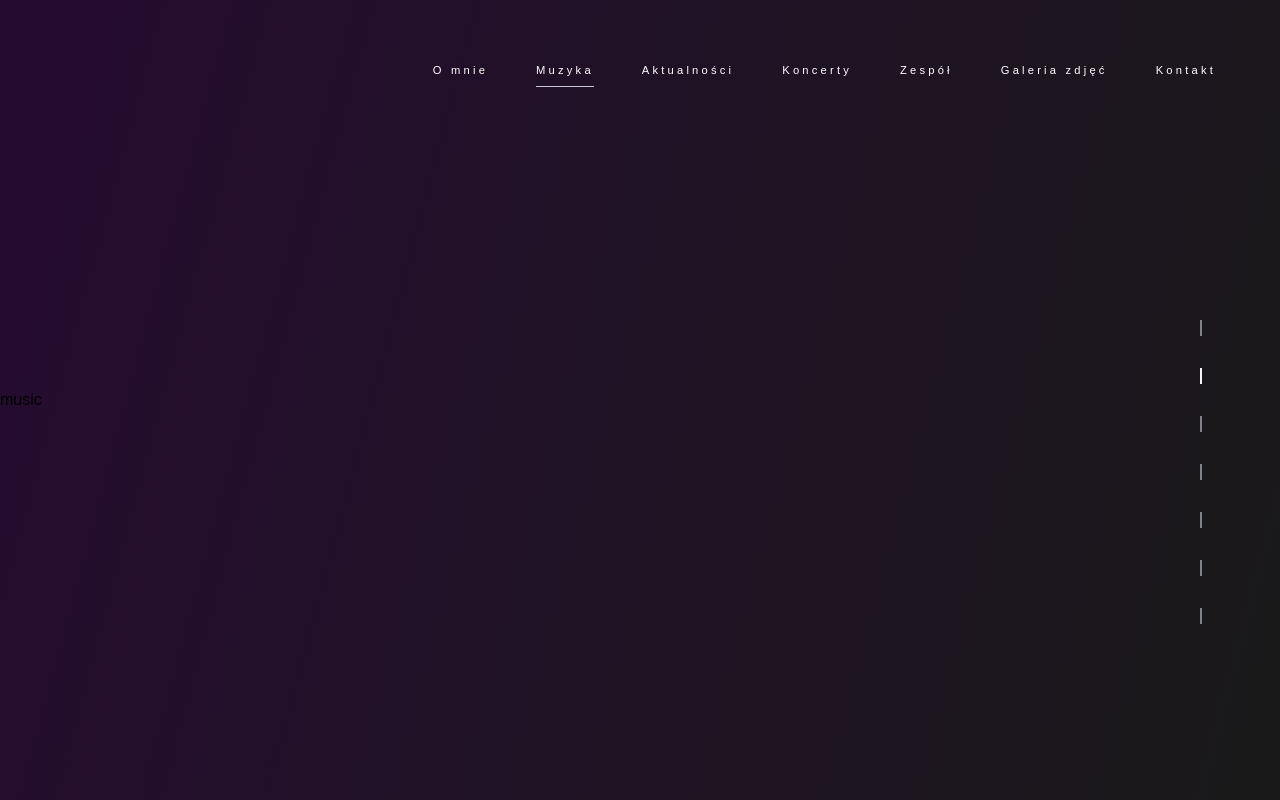
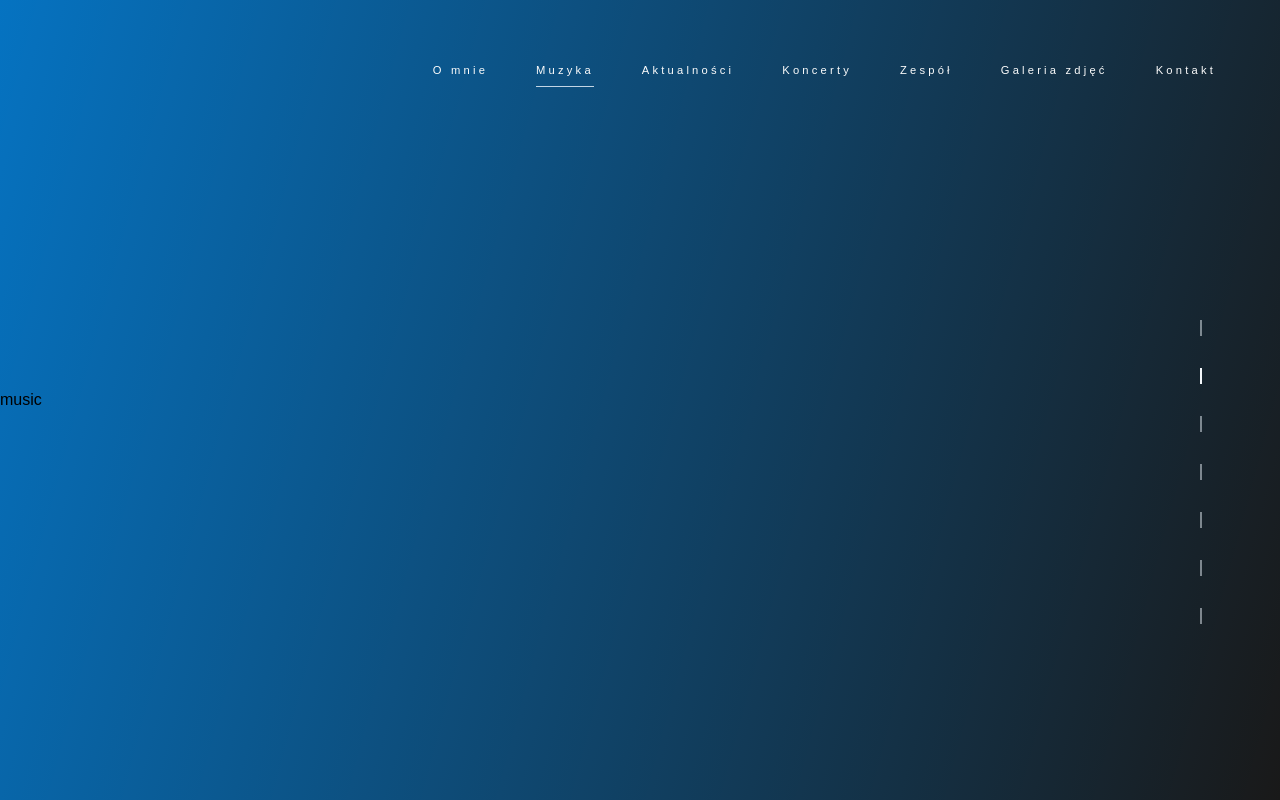
Before and after one commit to mrguisher/music-band-website, a Gatsby site: page /muzyka in a window 1280 px wide. Built offline with nearby package versions, Linux system fonts and the light colour scheme; Gatsby itself is replaced by a stand-in of ours.

Commit message:
update sass utilities: scroll-wrapper mixin, modify variables

```diff
--- a/src/sass-utilities/_mixins.scss
+++ b/src/sass-utilities/_mixins.scss
@@ -7,6 +7,17 @@
     top: 50%;
     left: 50%;
     transform: translate(-50%, -50%)
+}
+@mixin scroll-wrapper {
+    position: absolute;
+    top: 50%;
+    left: 50%;
+    transform: translate(-50%, -50%);
+    width: 75vw;
+    height: 65vh;
+    background-color: rgba($color-white, 0.4);
+    padding: 2rem;
+    overflow: auto;
 }
 
 // media query manager
@@ -27,6 +38,4 @@
      @if  $breakpoint == big-desktop {
          @media only screen and (min-width: 112.5rem) {@content};   //1800px
      }
-
-
- }
+}
--- a/src/sass-utilities/_typography.scss
+++ b/src/sass-utilities/_typography.scss
@@ -20,6 +20,10 @@ h2 {
 h3 {
   font-size: 2rem;
   letter-spacing: 5px;
+}
+a:link,
+a:visited {
+  color: unset;
 }
 .heading-primary {
   color: $color-white;
--- a/src/sass-utilities/_variables.scss
+++ b/src/sass-utilities/_variables.scss
@@ -1,5 +1,6 @@
-$color-primary: red;
-$color-secondary: rgb(33, 6, 44);
-$color-secondary-2: rgb(58, 10, 77);
+$color-primary: #7030A0;
+$color-secondary: #0070C0;
+$color-secondary-2: rgb(0, 67, 116);
 $color-white: rgb(252, 252, 252);
+$color-white-2: rgb(226, 226, 226);
 $color-black: rgb(3, 3, 3)
```
